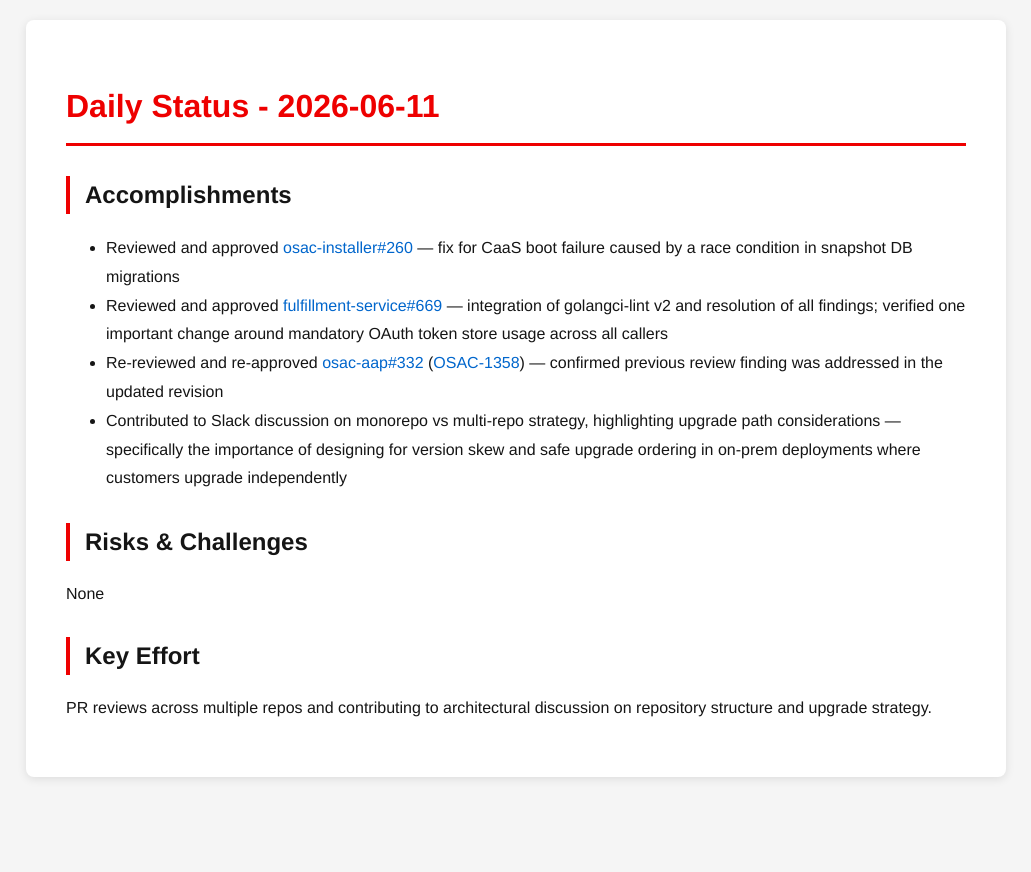
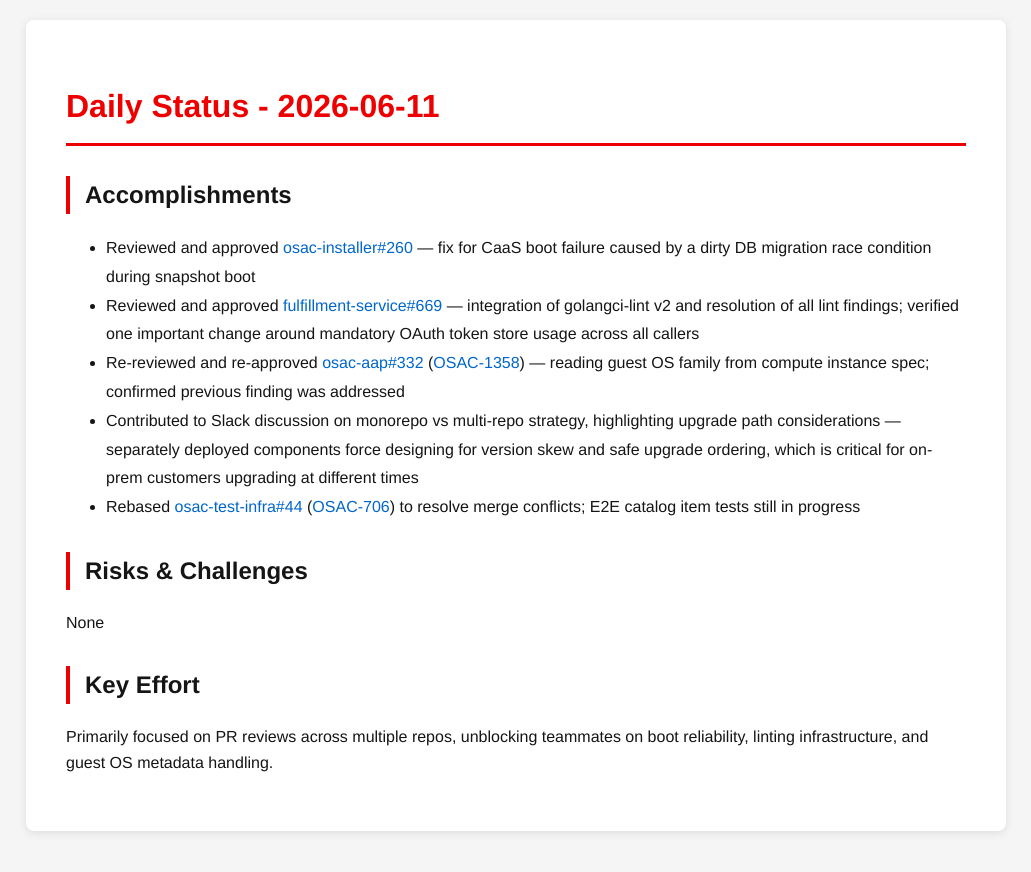
Before and after one commit to tzvatot/daily-status, a Jekyll site: the page built from 2026-06-11.md, in a window 1280 px wide. Shown: the top 872 px of the page, without its empty margins (124-1155 px from the left). Built offline with Jekyll 4.4.1, drawn with Linux system fonts in a browser that asks for light colours.

Commit message:
Daily status update - 2026-06-11

```diff
--- a/2026-06-11.md
+++ b/2026-06-11.md
@@ -7,13 +7,14 @@
 # Daily Status - 2026-06-11
 
 ## Accomplishments
-- Reviewed and approved [osac-installer#260](https://github.com/osac-project/osac-installer/pull/260) — fix for CaaS boot failure caused by a race condition in snapshot DB migrations
-- Reviewed and approved [fulfillment-service#669](https://github.com/osac-project/fulfillment-service/pull/669) — integration of golangci-lint v2 and resolution of all findings; verified one important change around mandatory OAuth token store usage across all callers
-- Re-reviewed and re-approved [osac-aap#332](https://github.com/osac-project/osac-aap/pull/332) ([OSAC-1358](https://redhat.atlassian.net/browse/OSAC-1358)) — confirmed previous review finding was addressed in the updated revision
-- Contributed to Slack discussion on monorepo vs multi-repo strategy, highlighting upgrade path considerations — specifically the importance of designing for version skew and safe upgrade ordering in on-prem deployments where customers upgrade independently
+- Reviewed and approved [osac-installer#260](https://github.com/osac-project/osac-installer/pull/260) — fix for CaaS boot failure caused by a dirty DB migration race condition during snapshot boot
+- Reviewed and approved [fulfillment-service#669](https://github.com/osac-project/fulfillment-service/pull/669) — integration of golangci-lint v2 and resolution of all lint findings; verified one important change around mandatory OAuth token store usage across all callers
+- Re-reviewed and re-approved [osac-aap#332](https://github.com/osac-project/osac-aap/pull/332) ([OSAC-1358](https://redhat.atlassian.net/browse/OSAC-1358)) — reading guest OS family from compute instance spec; confirmed previous finding was addressed
+- Contributed to Slack discussion on monorepo vs multi-repo strategy, highlighting upgrade path considerations — separately deployed components force designing for version skew and safe upgrade ordering, which is critical for on-prem customers upgrading at different times
+- Rebased [osac-test-infra#44](https://github.com/osac-project/osac-test-infra/pull/44) ([OSAC-706](https://redhat.atlassian.net/browse/OSAC-706)) to resolve merge conflicts; E2E catalog item tests still in progress
 
 ## Risks & Challenges
 None
 
 ## Key Effort
-PR reviews across multiple repos and contributing to architectural discussion on repository structure and upgrade strategy.
+Primarily focused on PR reviews across multiple repos, unblocking teammates on boot reliability, linting infrastructure, and guest OS metadata handling.
```
